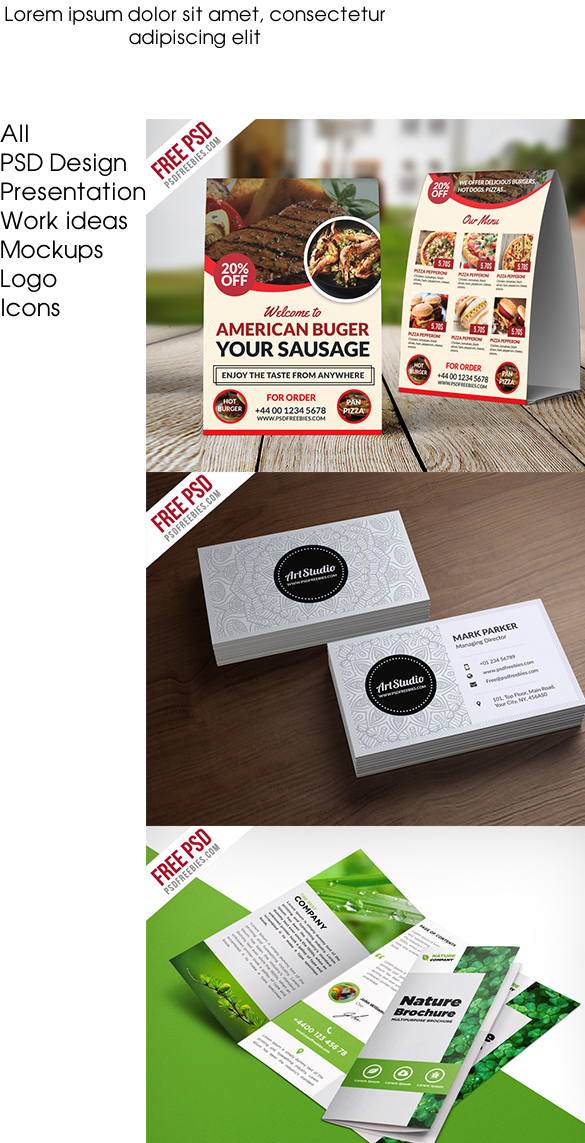
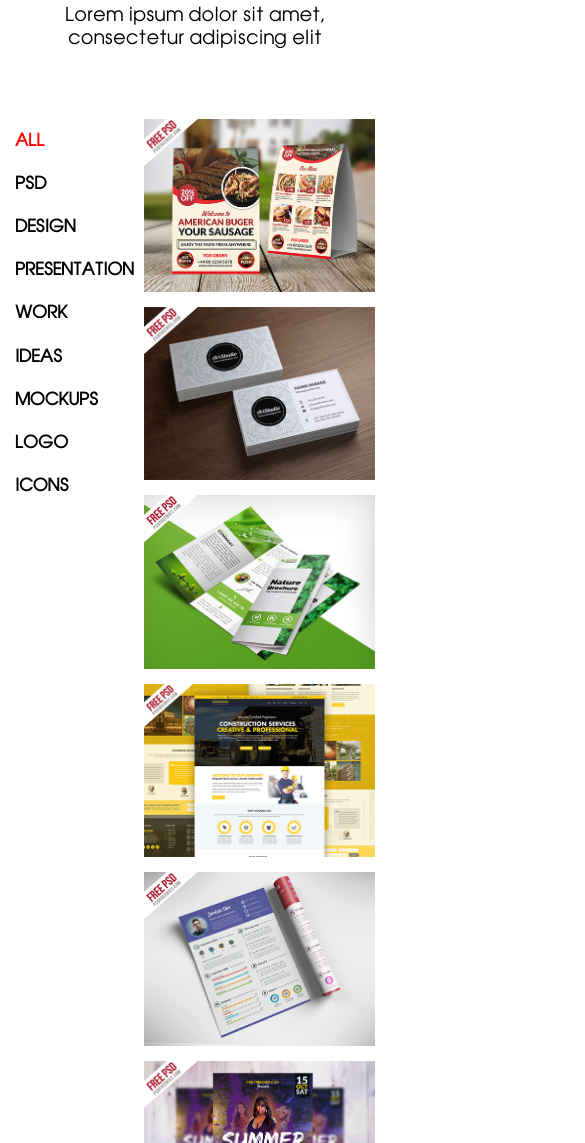
Before and after one commit to OksanaFedorenko/designer-portfolio, a website: page index.html in a window 390 px wide. Shown: the part 6448-7591 px from the top of the page, 585 px wide, since content can reach past the window. Drawn offline with nearby package versions, Linux system fonts and the light colour scheme; files whose address does not match are found by name.

Commit message:
Added portfolio responsive

```diff
--- a/css/parts/sections/_portfolio.scss
+++ b/css/parts/sections/_portfolio.scss
@@ -1,7 +1,7 @@
 .portfolio {
   width: 100%;
   height: auto;
-  padding: 90px 0;
+  padding: 90px 15px;
   &__title {
     @include title();
     margin-bottom: 40px;
@@ -21,17 +21,55 @@
 
   }
   &__filter-controls {
+    width: 20%;
     display: flex;
     flex-direction: column;
+    @media (max-width: 768px) {
+      margin-right: 10px;
+    }
   }
   &__filter-item {
     list-style: none;
     font-size: 22px;
+    line-height: 2.7;
+    font-weight: 800;
+    text-transform: uppercase;
+    cursor: pointer;
+    @media (max-width: 992px) {
+      font-size: 20px;
+    }
+    @media (max-width: 768px) {
+      font-size: 16px;
+    }
+  }
+  &__filter-item.active {
+    color: red;
   }
   &__content {
-    width: 75%;
+    width: 80%;
     display: flex;
-    justify-content: space-between;
+    //justify-content: space-between;
     flex-wrap: wrap;
   }
+  &__link {
+    width: 45%;
+    //height: 350px;
+    height: auto;
+    overflow: hidden;
+    margin-bottom: 30px;
+    margin-right: 30px;
+    @media (max-width: 768px) {
+      margin-right: 15px;
+      margin-bottom: 15px;
+    }
+    @media (max-width: 576px) {
+      width: 100%;
+      margin-right: 0;
+    }
+    img {
+      width: 100%;
+      height: auto;
+      object-fit: cover;
+    }
+  }
 }
--- a/css/parts/sections/_testimonials.scss
+++ b/css/parts/sections/_testimonials.scss
@@ -46,7 +46,7 @@
       position: absolute;
       content: "\275D";
       top: -45px;
-      left: -25px;
+      left: -30px;
       color: $white;
       font-size: 50px;
       z-index: 1000;
--- a/index.html
+++ b/index.html
@@ -276,7 +276,7 @@
     <div class="portfolio__inner">
       <div class="portfolio__filter-panel">
         <ul class="portfolio__filter-controls">
-          <li class="portfolio__filter-item active" data-filter="All">All</li>
+          <li class="portfolio__filter-item active" data-filter="All active">All</li>
           <li class="portfolio__filter-item" data-filter="1">PSD Design</li>
           <li class="portfolio__filter-item" data-filter="2">Presentation</li>
           <li class="portfolio__filter-item" data-filter="3">Work ideas</li>
@@ -286,22 +286,22 @@
         </ul>
       </div>
       <div class="portfolio__content">
-        <a class="example-image-link filtr-item" href="https://www.behance.net/" data-category="1, All" target="_blank">
+        <a class="portfolio__link" href="https://www.behance.net/" data-category="1, All" target="_blank">
           <img class="example-image" src="img/portfolio/portfolio-1.jpg" alt="psd" />
         </a>
-        <a class="example-image-link filtr-item" href="https://www.behance.net/" data-category="4, All" target="_blank">
+        <a class="portfolio__link" href="https://www.behance.net/" data-category="4, All" target="_blank">
           <img class="example-image" src="img/portfolio/portfolio-2.jpg" alt="psd" />
         </a>
-        <a class="example-image-link filtr-item" href="https://www.behance.net/" data-category="1, All" target="_blank">
+        <a class="portfolio__link" href="https://www.behance.net/" data-category="1, All" target="_blank">
           <img class="example-image" src="img/portfolio/portfolio-3.jpg" alt="psd" />
         </a>
-        <a class="example-image-link filtr-item" href="https://www.behance.net/" data-category="2, All" target="_blank">
+        <a class="portfolio__link" href="https://www.behance.net/" data-category="2, All" target="_blank">
           <img class="example-image" src="img/portfolio/portfolio-4.jpg" alt="psd" />
         </a>
-        <a class="example-image-link filtr-item" href="https://www.behance.net/" data-category="3, All" target="_blank">
+        <a class="portfolio__link" href="https://www.behance.net/" data-category="3, All" target="_blank">
           <img class="example-image" src="img/portfolio/portfolio-5.jpg" alt="psd" />
         </a>
-        <a class="example-image-link filtr-item" href="https://www.behance.net/" data-category="3, All" target="_blank">
+        <a class="portfolio__link" href="https://www.behance.net/" data-category="3, All" target="_blank">
           <img class="example-image" src="img/portfolio/portfolio-6.jpg" alt="psd" />
         </a>
       </div>
@@ -314,6 +314,7 @@
   <script src="https://cdn.jsdelivr.net/npm/popper.js@1.16.0/dist/umd/popper.min.js"></script>
   <script src="https://stackpath.bootstrapcdn.com/bootstrap/4.5.0/js/bootstrap.min.js"></script>
   <script src="js/nanobar.min.js"></script>
+  <script src="js/filterizr.min.js"></script>
   <script src="js/main.js"></script>
 </body>
 </html>
--- a/js/main.js
+++ b/js/main.js
@@ -34,3 +34,13 @@ var nanobar = new Nanobar( options );
 
 // move bar
 nanobar.go( 30 ); // size bar 30%*/
+
+
+var filterizd = $(".portfolio__content").filterizr({
+  //options object
+});
+
+$(".portfolio__filter-controls li").click(function () {
+  $(".portfolio__filter-controls li").removeClass("active");
+  $(this).addClass("active");
+});
```
Also changed, not shown: css/main.css, 1 other file.
